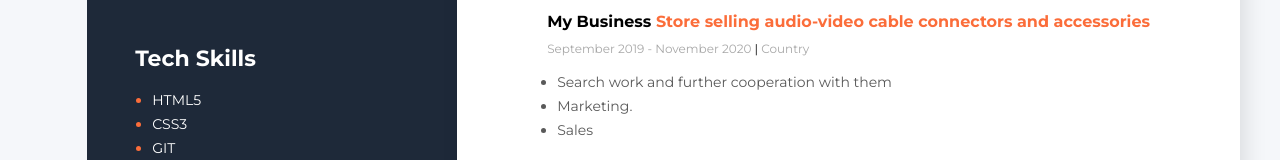
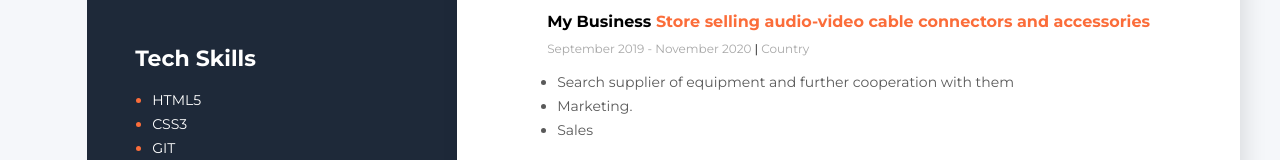
Before and after one commit to korvan17/resume, a plain HTML site: page index.html in a window 1280 px wide. Shown: the part 729-889 px from the top of the page. Drawn offline with Linux system fonts and the light colour scheme.

Commit message:
Вносит изменение в текст поставщиков

```diff
--- a/index.html
+++ b/index.html
@@ -99,7 +99,7 @@
               <span class="line-in-work">|</span> Country
             </p>
             <ul class="responsibilities">
-              <li>Search work and further cooperation with them</li>
+              <li>Search supplier of equipment and further cooperation with them</li>
               <li>Marketing.</li>
               <li>Sales</li>
             </ul>
```
